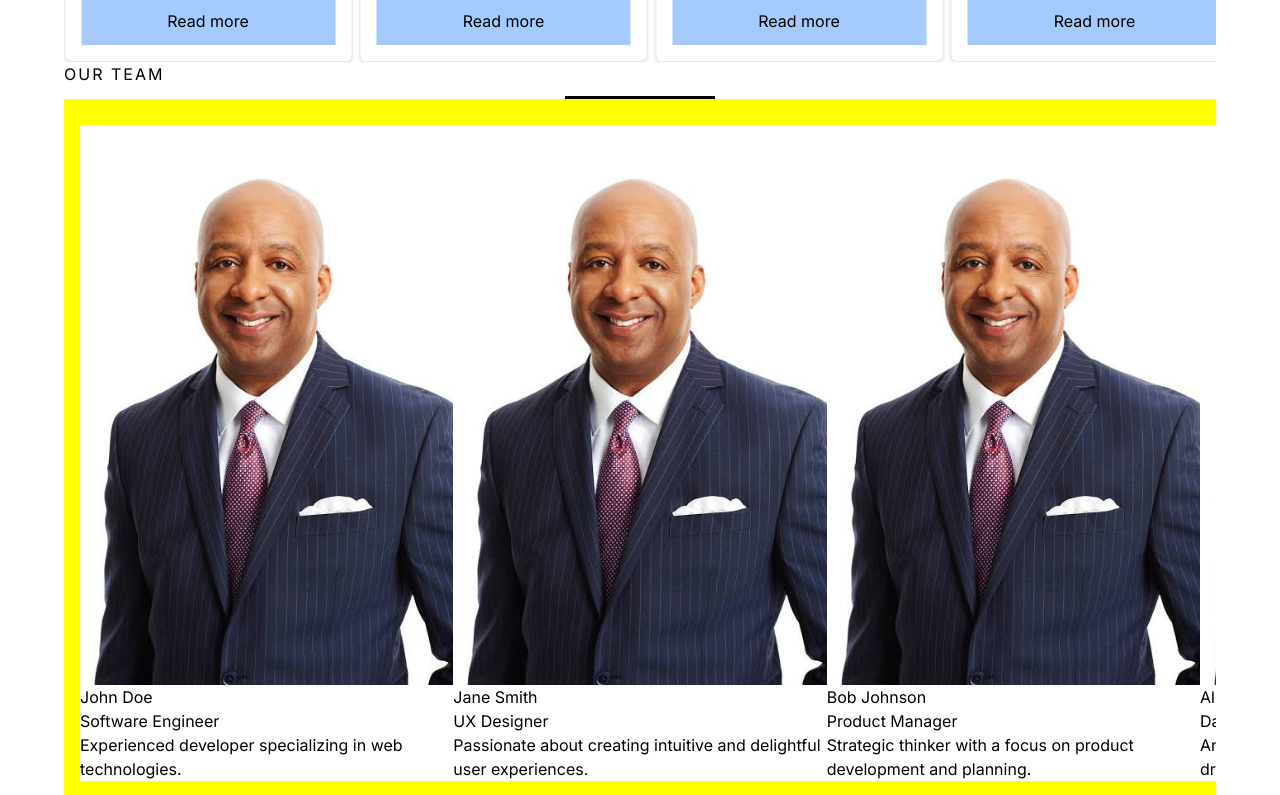
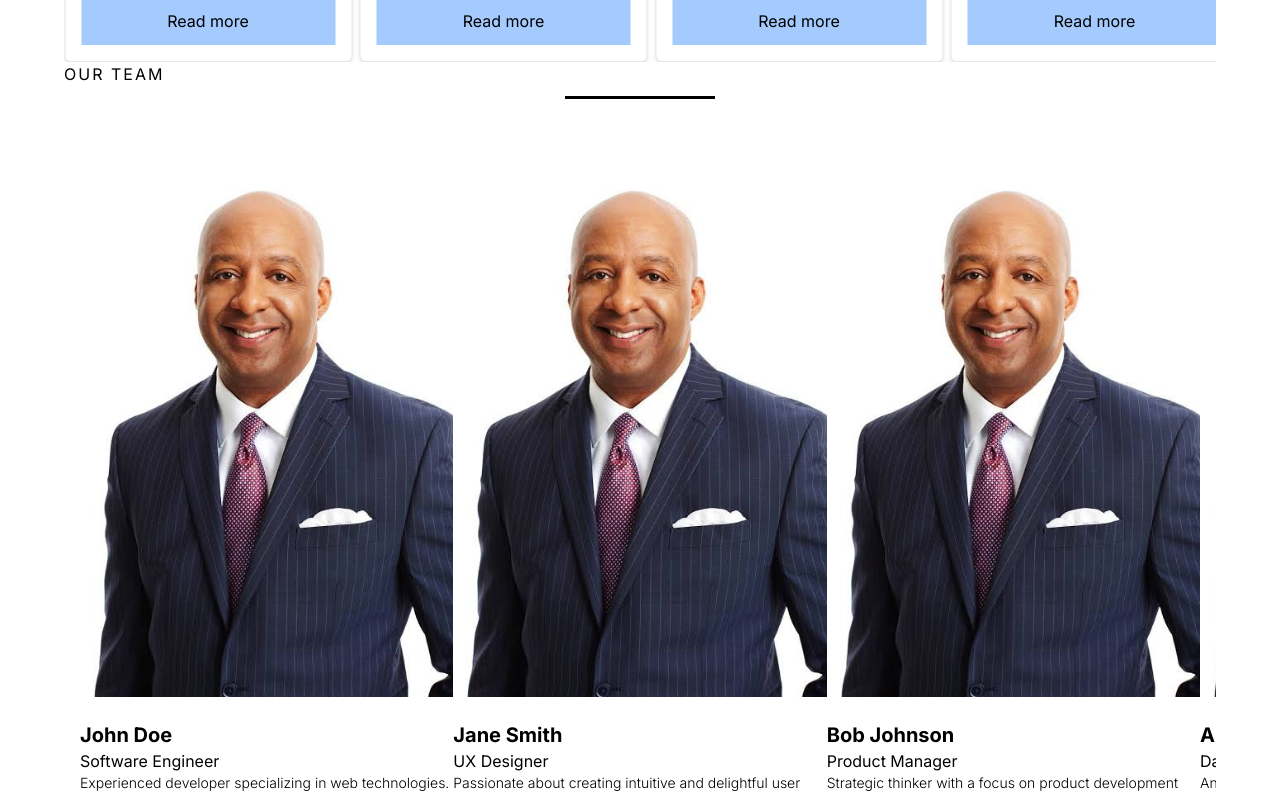
Before and after one commit to vicxtunespro/Vtec, a Next.js app: page / in a window 1280 px wide. Shown: the part 1600-2395 px from the top of the page. Built offline with nearby package versions, Linux system fonts and the light colour scheme.

Commit message:
Modifying team section

```diff
--- a/app/components/teamCard.jsx
+++ b/app/components/teamCard.jsx
@@ -3,7 +3,7 @@ import { FaFacebook, FaLinkedin, FaWhatsapp} from "react-icons/fa";
 
 function TeamMember({name, title, description, image}) {
   return (
-    <div className='team-member'>
+    <div className='team-member mt-3'>
         <span className="team-member-photo">
             <img src='/ceo.jpg' alt='Team member'></img>
             <span className="media-handles">
@@ -12,10 +12,10 @@ function TeamMember({name, title, description, image}) {
             <FaWhatsapp />
             </span>
         </span>
-        <span>
-            <p className="team-member-name">{name}</p>
+        <span className='pl-32'>
+            <p className="team-member-name text-xl font-bold">{name}</p>
             <p className="team-title">{title}</p>
-            <p className='team-title-description'>{description}</p>
+            <p className='team-title-description text-sm font-light'>{description}</p>
         </span>
     </div>
   )
--- a/app/sass/_team.scss
+++ b/app/sass/_team.scss
@@ -1,5 +1,5 @@
 .team{
-    background-color: yellow;
+
 
 
     .heading{
```
